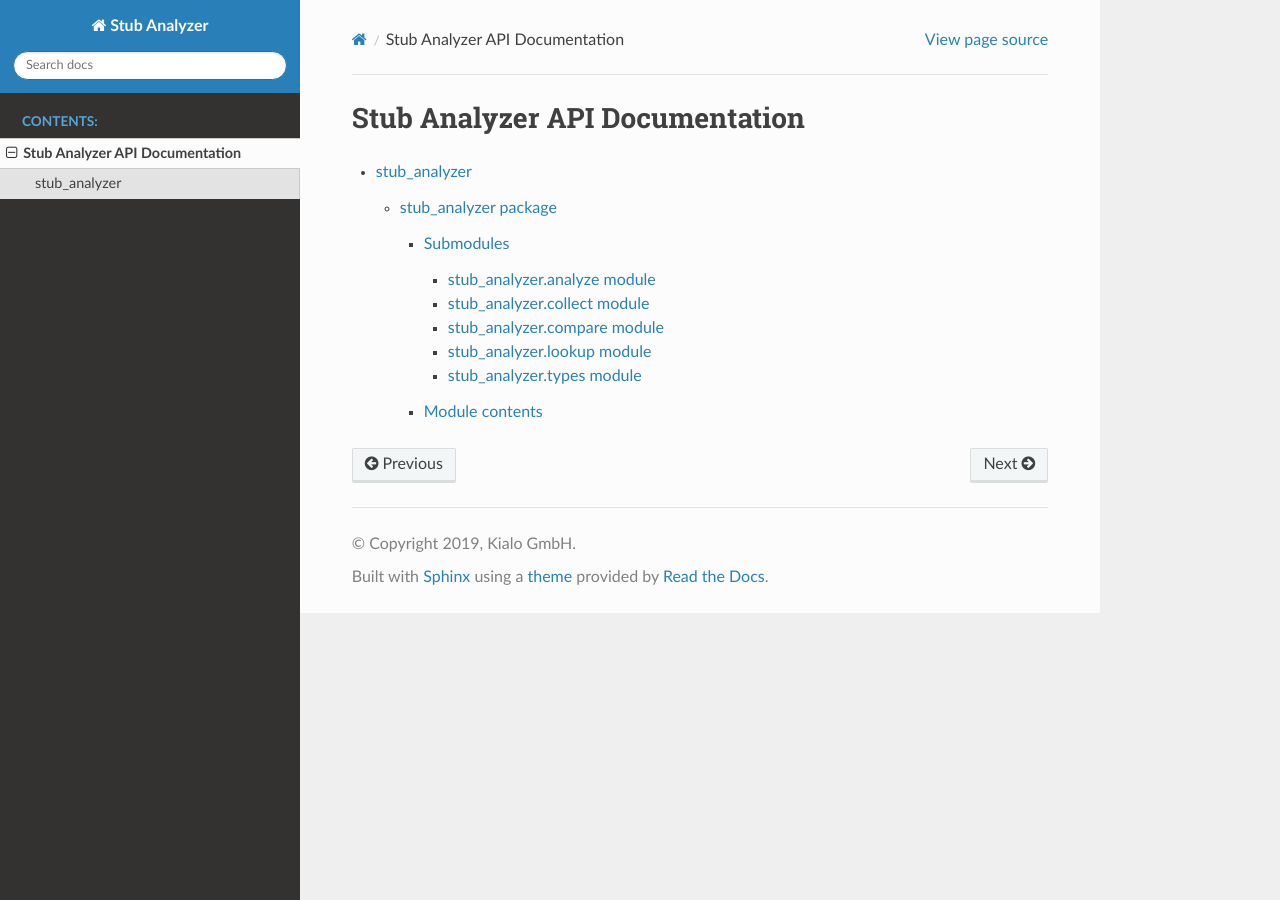
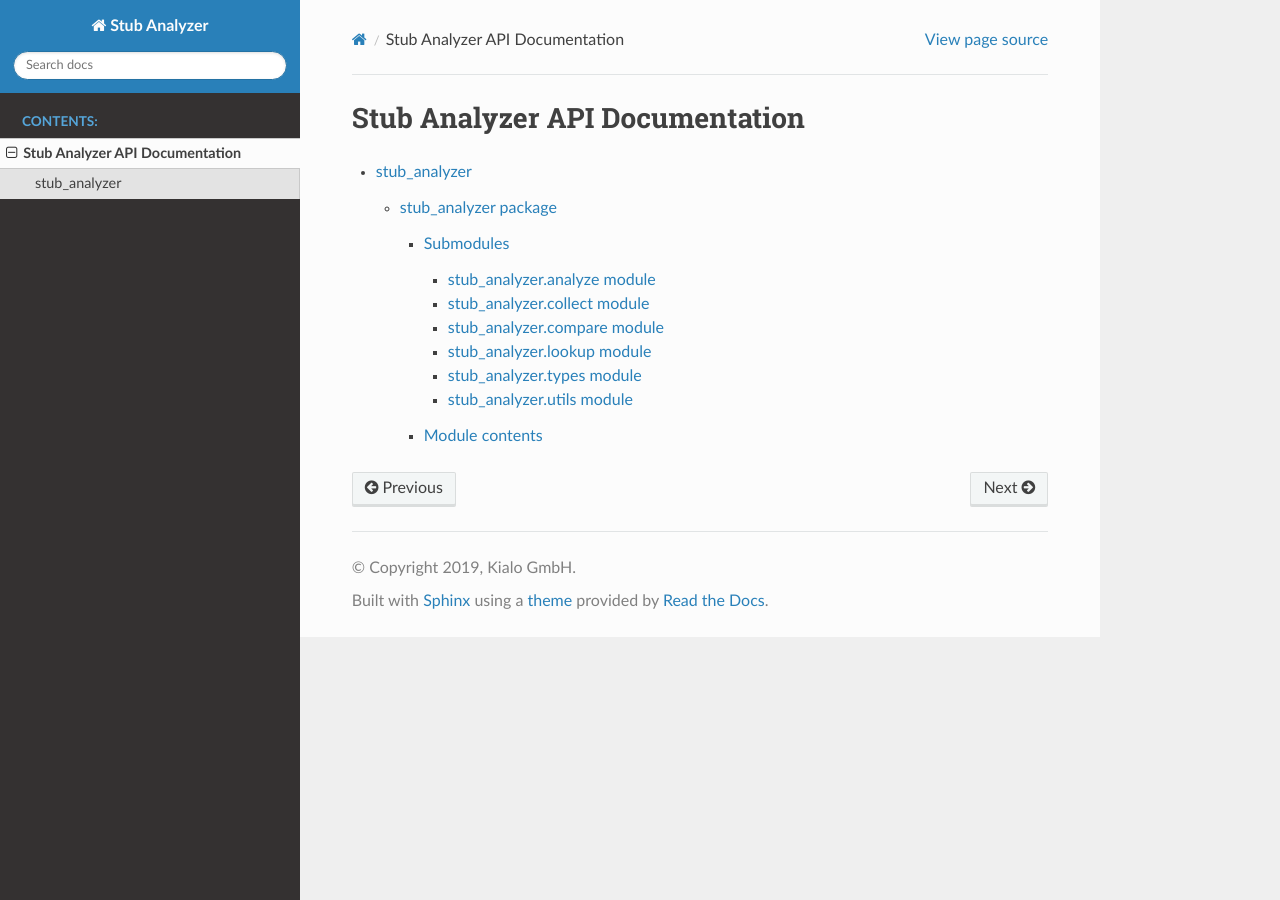
Before and after one commit to kialo/stubalyzer, a Sphinx documentation site: the page built from docs/api/index.rst, in a window 1280 px wide. Built offline with Sphinx 7.4.7 and the Read the Docs theme 2.0.0, drawn with Linux system fonts in a browser that asks for light colours.

Commit message:
Fix some docstring issues

```diff
--- a/docs/api/stub_analyzer.rst
+++ b/docs/api/stub_analyzer.rst
@@ -11,6 +11,7 @@ Submodules
    stub_analyzer.compare
    stub_analyzer.lookup
    stub_analyzer.types
+   stub_analyzer.utils
 
 Module contents
 ---------------
--- /dev/null
+++ b/docs/api/stub_analyzer.utils.rst
@@ -0,0 +1,7 @@
+stub\_analyzer.utils module
+===========================
+
+.. automodule:: stub_analyzer.utils
+   :members:
+   :undoc-members:
+   :show-inheritance:
```
Also changed, not shown: 1 other file.
